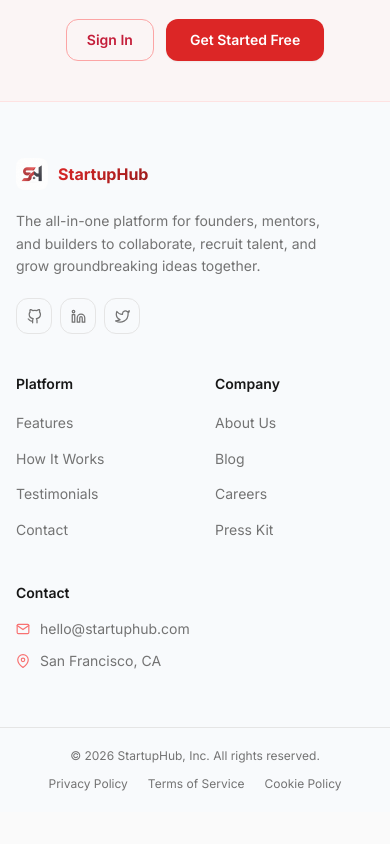
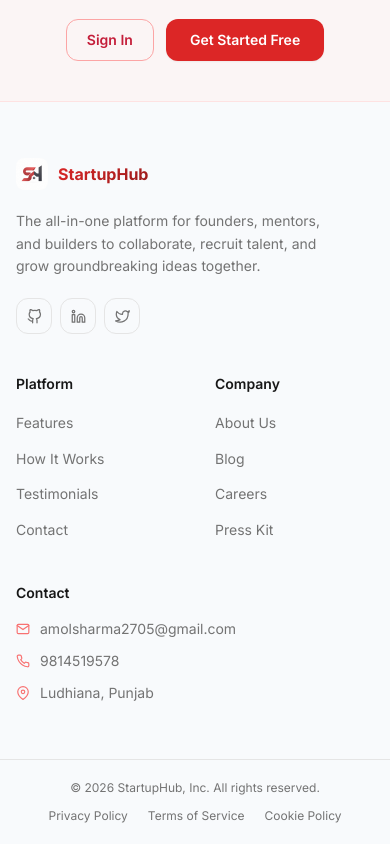
Before and after one commit to amolsharma27/startup-hub, a React (Vite) app in the folder client/: page / in a window 390 px wide. Shown: the part 6383-7227 px from the top of the page. Before the commit the page ends 7195 px from the top, so only its background shows below. Built offline with nearby package versions, Linux system fonts and the light colour scheme.

Commit message:
Update contact email/phone/address; add PROFILE_TEXTS.md

```diff
--- a/client/src/components/PublicFooter.jsx
+++ b/client/src/components/PublicFooter.jsx
@@ -1,5 +1,5 @@
 import { Link } from 'react-router-dom';
-import { FiMail, FiMapPin, FiGithub, FiLinkedin, FiTwitter, FiArrowUpRight } from 'react-icons/fi';
+import { FiMail, FiPhone, FiMapPin, FiGithub, FiLinkedin, FiTwitter, FiArrowUpRight } from 'react-icons/fi';
 import logo from '../assets/logos/sh-logo.jpg';
 
 const platformLinks = [
@@ -118,11 +118,15 @@ const PublicFooter = () => (
           <ul className="space-y-3">
             <li className="flex items-center gap-2.5 text-sm text-muted">
               <FiMail size={14} className="text-primary-400 flex-shrink-0" />
-              hello@startuphub.com
+              amolsharma2705@gmail.com
+            </li>
+            <li className="flex items-center gap-2.5 text-sm text-muted">
+              <FiPhone size={14} className="text-primary-400 flex-shrink-0" />
+              9814519578
             </li>
             <li className="flex items-center gap-2.5 text-sm text-muted">
               <FiMapPin size={14} className="text-primary-400 flex-shrink-0" />
-              San Francisco, CA
+              Ludhiana, Punjab
             </li>
           </ul>
         </div>
--- a/client/src/pages/ContactPage.jsx
+++ b/client/src/pages/ContactPage.jsx
@@ -68,9 +68,9 @@ const ContactPage = () => {
   };
 
   const contacts = [
-    { icon: FiMail,    title: 'Email Support',    info: 'hello@startuphub.com',   sub: 'Avg. response: 4 hours' },
-    { icon: FiPhone,   title: 'Direct Hotline',   info: '+1 (555) 432-8765',      sub: 'Mon–Fri, 9am–6pm EST' },
-    { icon: FiMapPin,  title: 'Global HQ',        info: 'San Francisco, CA',      sub: '100 Pine Street, Suite 450' },
+    { icon: FiMail,    title: 'Email Support',    info: 'amolsharma2705@gmail.com',   sub: 'Avg. response: 4 hours' },
+    { icon: FiPhone,   title: 'Direct Hotline',   info: '9814519578',                sub: 'Mon–Fri, 9am–6pm IST' },
+    { icon: FiMapPin,  title: 'Global HQ',        info: 'Ludhiana, Punjab',         sub: 'India' },
   ];
 
   return (
```
Also changed, not shown: 1 other file (tests, documents, lock files or other folders).
